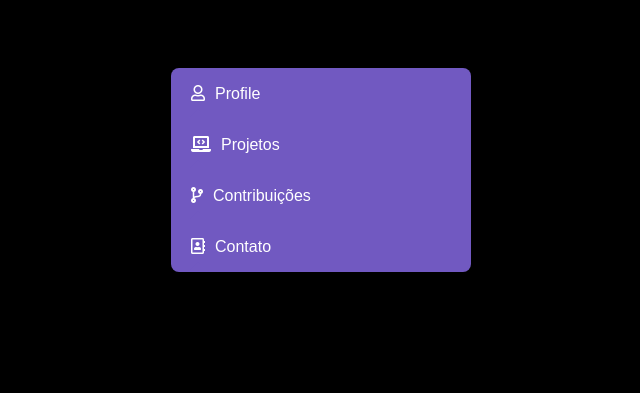
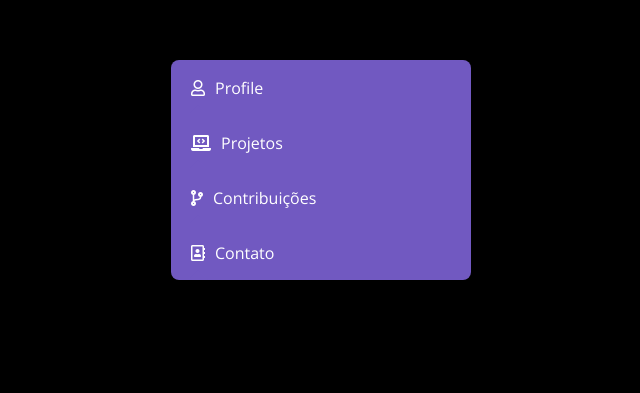
Before and after one commit to Diegolaquino/diegolaquino.github.io, a plain HTML site: page index.html in a window 1280 px wide. Shown: the part 230-623 px from the top of the page, without its empty margins (319-959 px from the left). Drawn offline with nearby package versions, Linux system fonts and the light colour scheme.

Commit message:
atualização link

```diff
--- a/css/style.css
+++ b/css/style.css
@@ -1,7 +1,7 @@
 *{
   margin: 0;
   padding: 0;
-  font-family: sans-serif;
+  font-family: 'Open Sans', sans-serif;
   list-style: none;
   text-decoration: none;
 }
@@ -53,17 +53,18 @@ body{
 .smenu a{
   display: block;
   padding: 16px 26px;
-  color: white;
+  color: #7159c1;
   font-size: 14px;
   margin: 4px 0;
   position: relative;
+  font-weight: 600;
 }
 .smenu a:before{
   content: "";
   position: absolute;
   width: 6px;
   height: 100%;
-  background: #7159c1;
+  background: #fff;
   left: 0;
   top: 0;
   transition: 0.3s;
--- a/index.html
+++ b/index.html
@@ -1,8 +1,9 @@
 <!DOCTYPE html>
-<html lang="en" dir="ltr">
+<html lang="pt-br" dir="ltr">
   <head>
     <meta charset="utf-8">
     <title></title>
+    <link href="https://fonts.googleapis.com/css?family=Open+Sans&display=swap" rel="stylesheet">
     <link rel="stylesheet" href="css/style.css">
     <link rel="stylesheet" href="https://use.fontawesome.com/releases/v5.3.1/css/all.css">
   </head>
@@ -28,7 +29,7 @@
         <li class="item" id="contribuicoes">
           <a href="#contribuicoes" class="btn"><i class="fas fa-code-branch"></i>Contribuições</a>
           <div class="smenu">
-            <a href="https://developer.mozilla.org/en-US/profiles/diegolaquino">Tradução Mozilla</a>
+            <a href="https://developer.mozilla.org/en-US/profiles/diegolaquino" target="_blank">Tradução Mozilla</a>
           </div>
         </li>
 
```
